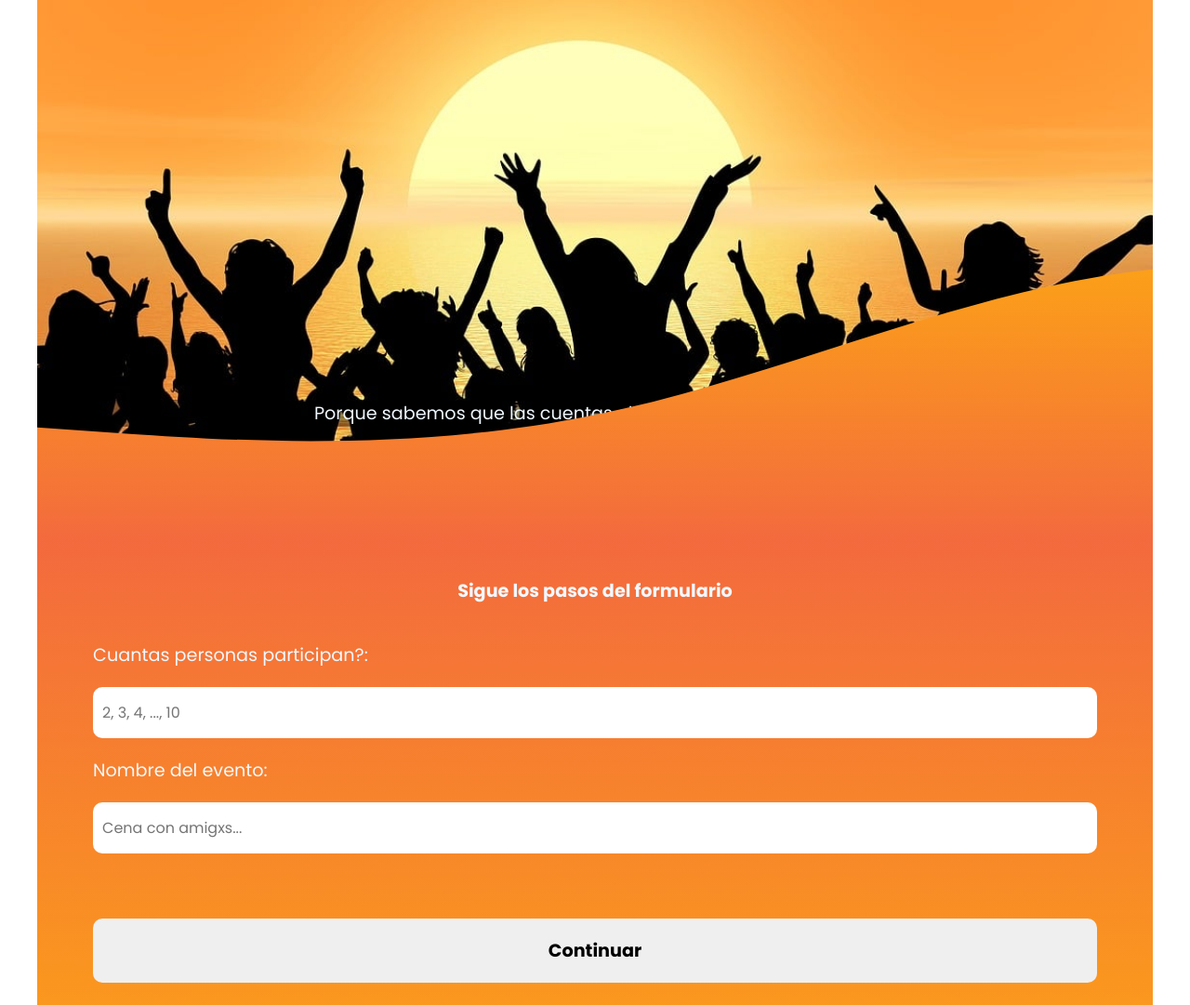
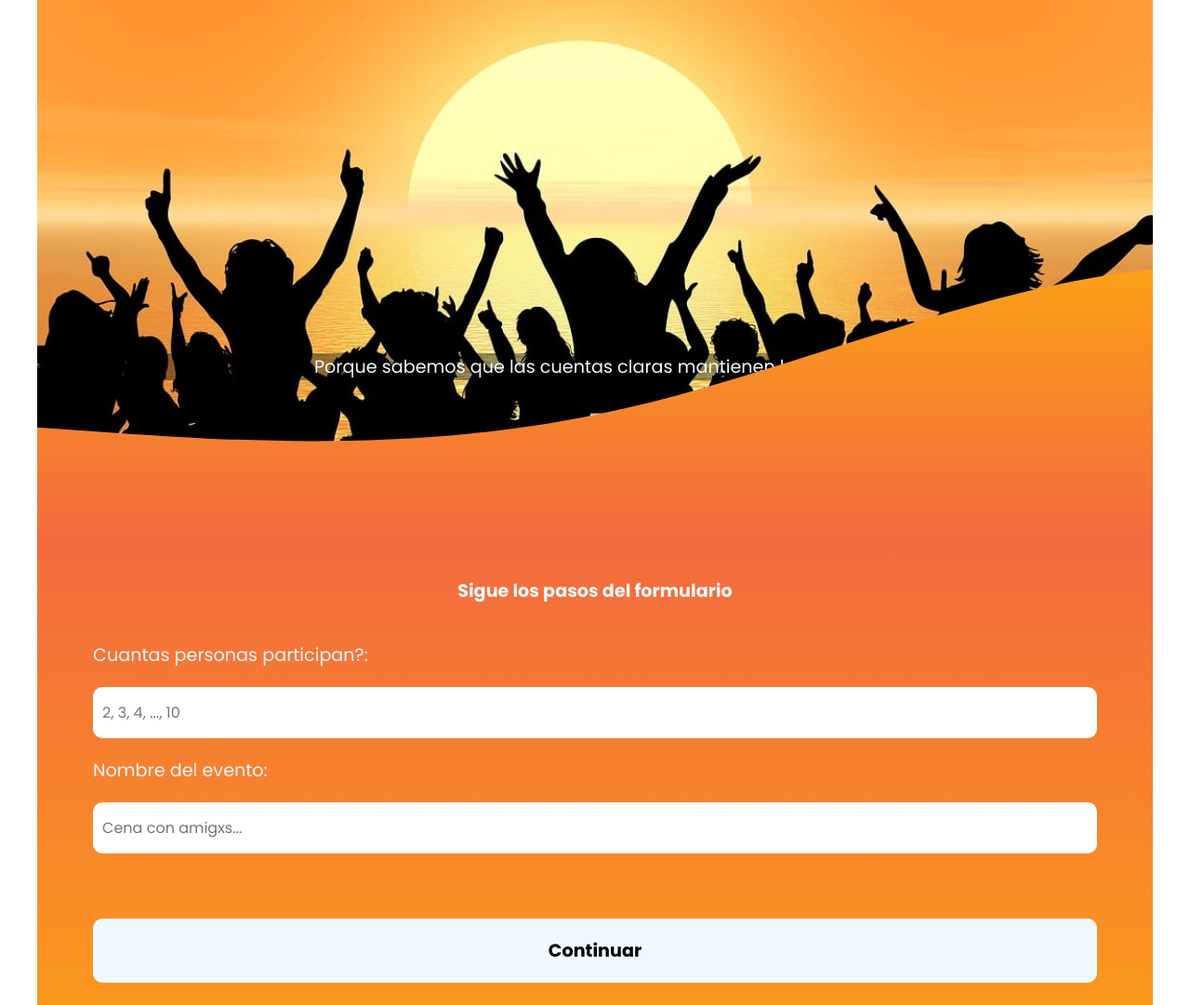
Before and after one commit to Tonybrandt/DiviCuentas, a plain HTML site: page index.html in a window 1280 px wide. Shown: the part 219-1300 px from the top of the page at 93% size. Drawn offline with Linux system fonts and the light colour scheme.

Commit message:
modifying button

```diff
--- a/style.css
+++ b/style.css
@@ -15,7 +15,6 @@
 .hero {
     position: relative;
     height: 100vh;
-    /* width: 100%; */
     max-width: 1200px;
     background-image: url("./amigos11.jpg");
     background-repeat: no-repeat;
@@ -24,6 +23,7 @@
     background-attachment: fixed;
     margin: auto;
     color: aliceblue;
+    overflow: hidden;
 }
 
 
@@ -51,7 +51,7 @@
     font-size: 1.2em;
     width: 90%;
     margin: 0 auto;
-    margin-top: 450px;
+    margin-top: 400px;
 }
 
 .container {
@@ -123,6 +123,7 @@
     margin: 50px 0;
     font-size: 1.2em;
     font-weight: 700;
+    background-color: aliceblue;
 }
 
 .formContainer {
```
